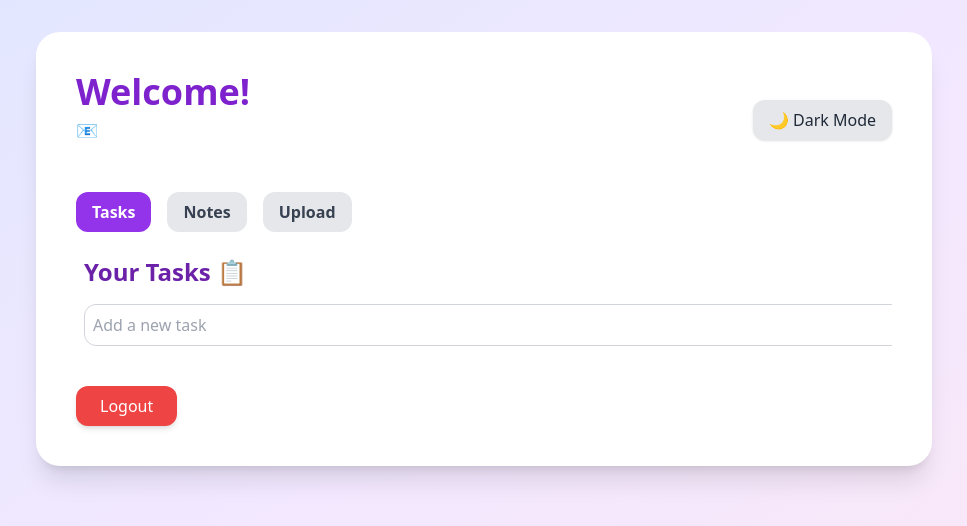
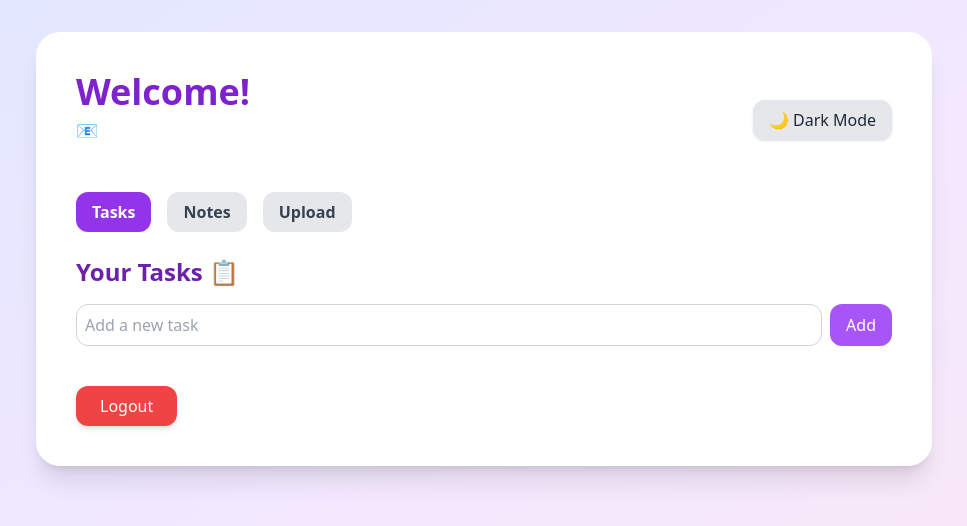
Before and after one commit to keertana03/TaskFlow-app, a React (Create React App) app: page /dashboard in a window 1280 px wide. Shown: the top 526 px of the page, without its empty margins (156-1123 px from the left). Built offline with nearby package versions, Linux system fonts and the light colour scheme; sample sign-in values are in the browser's storage.

Commit message:
added add button

```diff
--- a/src/pages/Dashboard.js
+++ b/src/pages/Dashboard.js
@@ -115,14 +115,9 @@ export default function Dashboard() {
           ))}
         </div>
 
-        {/* Sliding Tabs */}
-        <div className="relative w-full overflow-hidden rounded-xl">
-          <div
-            className="flex transition-transform duration-500 ease-in-out"
-            style={{ transform: `translateX(-${['tasks', 'notes', 'upload'].indexOf(activeTab) * 100}%)`, width: '300%' }}
-          >
-            {/* Tasks */}
-            <div className="w-full px-2 shrink-0">
+        {/* Tab Content */}
+        <div className="w-full mt-4">
+          {activeTab === 'tasks' && (
             <div>
               <h2 className="text-2xl font-semibold mb-4 text-purple-800 dark:text-purple-300">Your Tasks 📋</h2>
               <div className="flex mb-4 gap-2">
@@ -177,10 +172,9 @@ export default function Dashboard() {
                 ))}
               </ul>
             </div>
-            </div>
+          )}
 
-            {/* Notes */}
-            <div className="w-full px-2 shrink-0">
+          {activeTab === 'notes' && (
             <div>
               <h2 className="text-2xl font-semibold mb-4 text-purple-800 dark:text-purple-300">Your Notes 📝</h2>
               <div className="flex mb-4 gap-2">
@@ -215,16 +209,14 @@ export default function Dashboard() {
                 ))}
               </ul>
             </div>
-            </div>
+          )}
 
-            {/* Upload */}
-            <div className="w-full px-2 shrink-0">
+          {activeTab === 'upload' && (
             <div>
               <h2 className="text-2xl font-semibold mb-4 text-purple-800 dark:text-purple-300">File Upload 📁</h2>
               <p className="text-gray-500 dark:text-gray-300">Coming soon...</p>
             </div>
-            </div>
-          </div>
+          )}
         </div>
 
         <button
```
Lines whose indentation alone changed are shown as unchanged.
